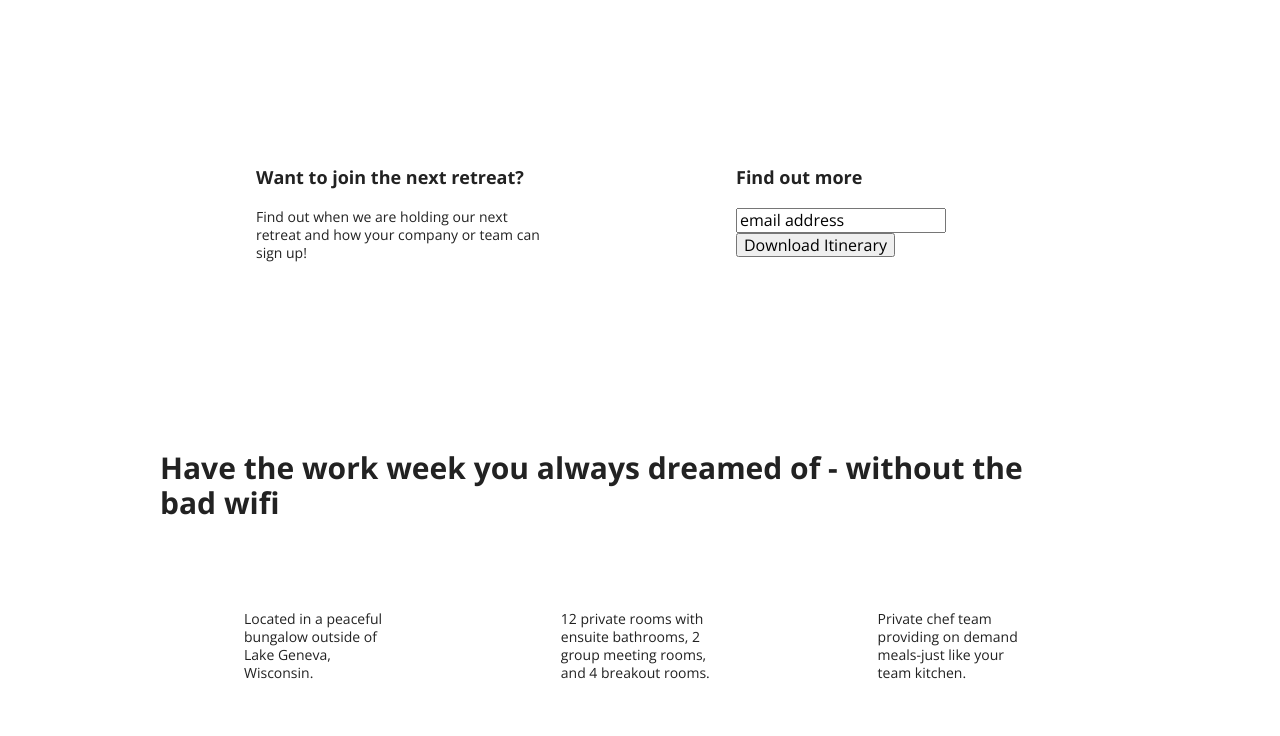
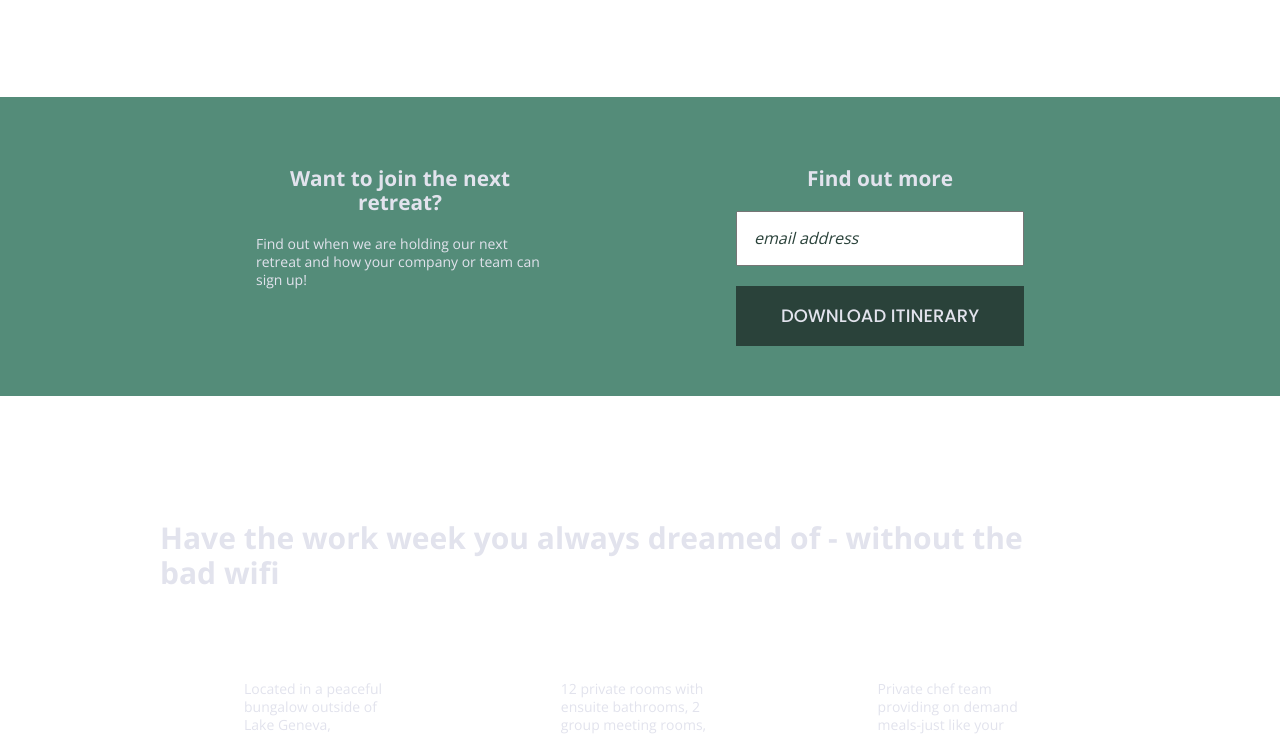
Before and after one commit to Emile-Massumov/unplugged-retreat, a website built with Parcel: page index.html in a window 1280 px wide. Shown: the part 393-1129 px from the top of the page. Built offline with nearby package versions, Linux system fonts and the light colour scheme; files whose address does not match are found by name.

Commit message:
added style color for CSS desktop

```diff
--- a/css/main.css
+++ b/css/main.css
@@ -110,23 +110,26 @@ textarea {
      color: #e2e3ed;
      text-decoration: none;
      text-transform:uppercase;
+
    }
 
    h2 {
-      font-family: 'Open Sans', sans-serif;
       font-size: 1.875em;
+      color: #e2e3ed;
    }
 
    h3,
    h4 {
-      font-family: 'Open Sans', sans-serif;
-      font-size: 1.125em;
+      font-size:1.300em;
       margin: 20px 0px;
+      color: #e2e3ed;
+      text-align: center;
    }
 
    p {
      font-size: 0.875em;
      line-height: 1.285em;
+      color: #e2e3ed;
 
 
    }
@@ -156,6 +159,8 @@ textarea {
        justify-content: center;
        align-items: center;
        flex-flow: row wrap;
+       background-color: #1e2d26;
+
    }
    header .content-wrapper {
      display: flex;
@@ -170,6 +175,7 @@ textarea {
      align-items: center;
      flex-flow: row wrap;
      width: 60%;
+
    }
    header nav ul {
      display: flex;
@@ -179,6 +185,7 @@ textarea {
 
    header {
    padding: 15px 0;
+
     }
 
     .header-divider{
@@ -210,7 +217,7 @@ textarea {
      }
 footer p {
 margin:0px;
-
+text-align: center;
 }
 .features p  {
 margin:0px;
@@ -233,6 +240,7 @@ margin: 20px 0;
      justify-content: center;
      align-items: center;
      flex-flow: row wrap;
+     background-color: #548c79;
    }
    .features {
      display: flex;
@@ -249,6 +257,8 @@ margin: 20px 0;
      display: flex;
      justify-content: center;
      flex-flow: row wrap;
+     background-color:#254d40;
+
    }
    .content-wrapper {
      width: ;
@@ -323,6 +333,55 @@ margin: 20px 0;
    .faq-content {
      margin-bottom: 50px;
    }
+
+3
+4
+5
+6
+7
+8
+9
+10
+11
+12
+13
+14
+15
+16
+17
+18
+19
+20
+21
+22
+23
+24
+25
+aside .form {
+  margin-top: 30px;
+}
+
+input[type=text] {
+  box-sizing: border-box;
+  width: 100%;
+  color: #2a423a;
+  font-style: italic;
+  padding: 1em;
+}
+
+input[type=button] {
+  width: 100%;
+  padding: 20px 0;
+  margin-top: 20px;
+  background-color: #2a423a;
+  font-family: 'Poppins', Helvetica, Arial, sans-serif;
+  font-weight: 500;
+  font-size: 1.125em;
+  color: #e2e3ed;
+  border: none;
+  text-align: center;
+  text-transform: uppercase;
+}
 
 
 
--- a/index.html
+++ b/index.html
@@ -88,7 +88,7 @@
         </section>
           <section class="reviews">
          <div class="content-wrapper">
-           <h2>Be a better team in 5 days, like these.</h2>
+           <h2>Be a better team in 5 days, like this one.</h2>
          <article>
            <div>
            <h3>LaCrue Bottling Co. October 2021</h3>
```
